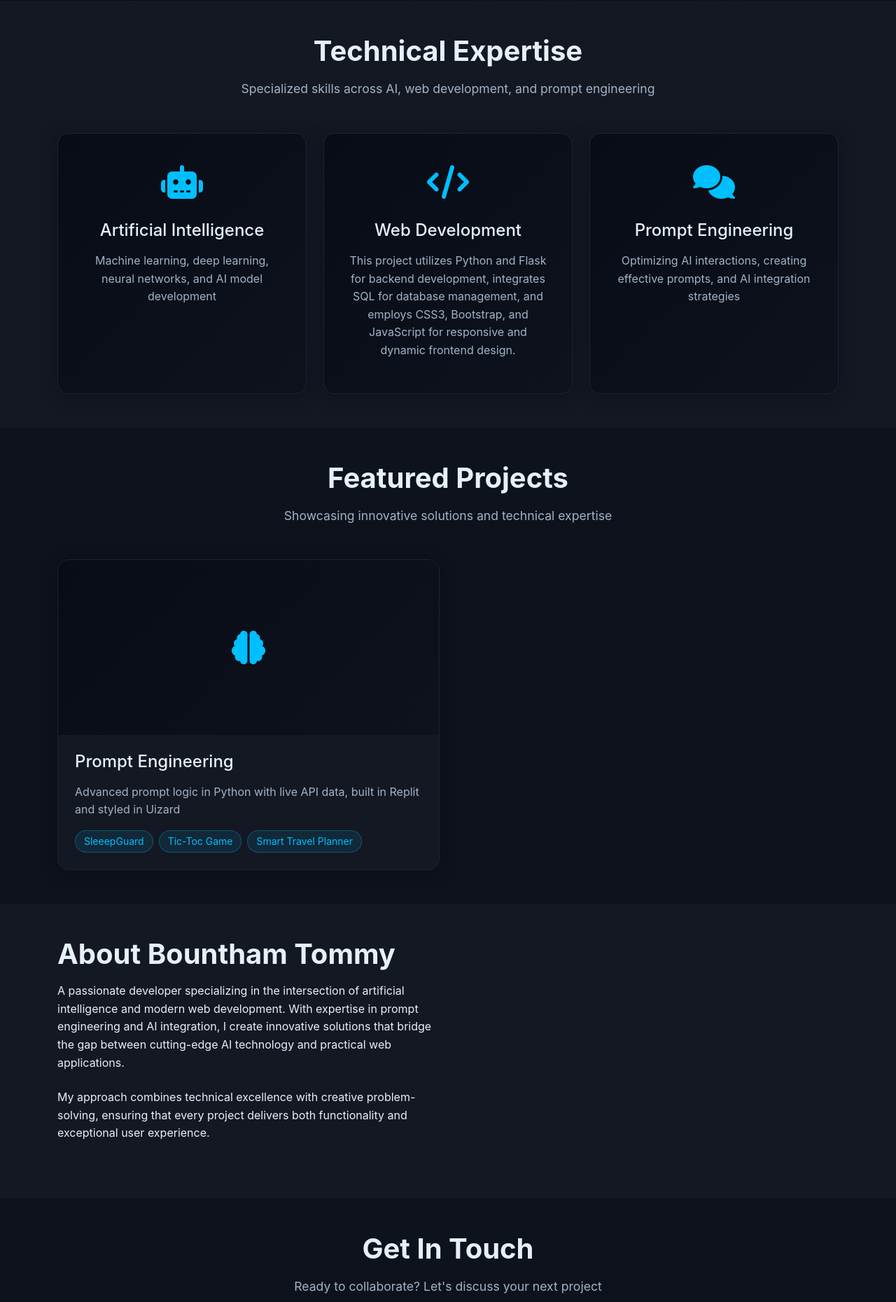
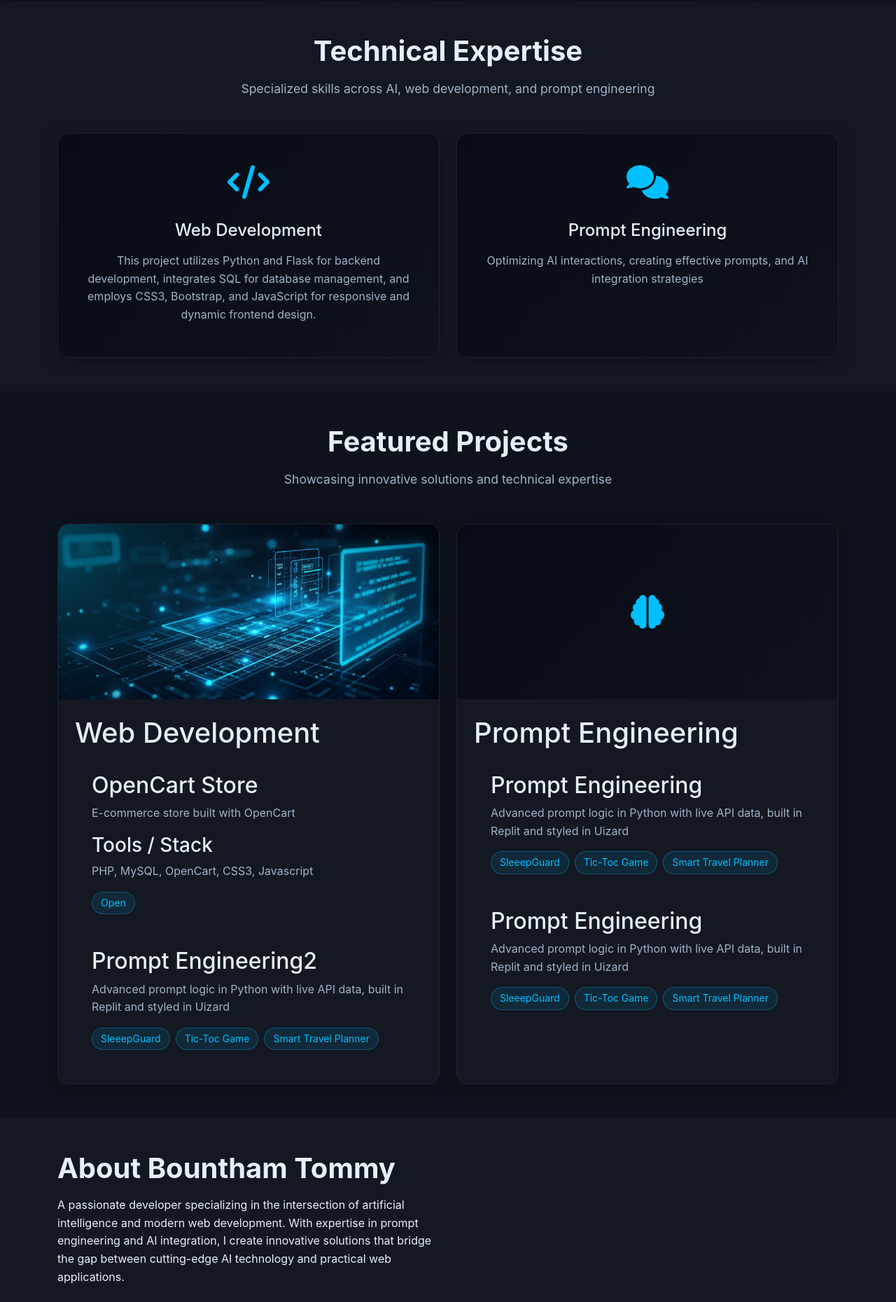
Before and after one commit to tommyvone/Boun-tom, a Python web app: template templates/index.html in a window 1280 px wide. Shown: the part 999-2859 px from the top of the page at 70% size. Run offline with Jinja, Linux system fonts and the light colour scheme; the template is opened without the code that fills it, so the values that code supplies are empty.

Commit message:
Update templates/index.html

```diff
--- a/templates/index.html
+++ b/templates/index.html
@@ -107,16 +107,7 @@
                 </div>
             </div>
             <div class="row g-4">
-                <div class="col-lg-4 col-md-6">
-                    <div class="skill-card h-100">
-                        <div class="skill-icon mb-3">
-                            <i class="fas fa-robot"></i>
-                        </div>
-                        <h4>Artificial Intelligence</h4>
-                        <p>Machine learning, deep learning, neural networks, and AI model development</p>
-                    </div>
-                </div>
-                <div class="col-lg-4 col-md-6">
+                <div class="col-md-6">
                     <div class="skill-card h-100">
                         <div class="skill-icon mb-3">
                             <i class="fas fa-code"></i>
@@ -125,7 +116,7 @@
                         <p>This project utilizes Python and Flask for backend development, integrates SQL for database management, and employs CSS3, Bootstrap, and JavaScript for responsive and dynamic frontend design.</p>
                     </div>
                 </div>
-                <div class="col-lg-4 col-md-6">
+                <div class="col-md-6">
                     <div class="skill-card h-100">
                         <div class="skill-icon mb-3">
                             <i class="fas fa-comments"></i>
@@ -134,6 +125,7 @@
                         <p>Optimizing AI interactions, creating effective prompts, and AI integration strategies</p>
                     </div>
                 </div>
+
             </div>
         </div>
     </section>
@@ -148,24 +140,37 @@
                 </div>
             </div>
             <div class="row g-4">
-             <!--    <div class="col-lg-6">
+                 <div class="col-lg-6">
                     <div class="project-card h-100">
                         <div class="project-image">
                             <img src="static/images/bg.png" alt="Project 1" class="img-fluid">
                         </div>
                         <div class="project-content">
-                            <h4>Web Development</h4><h6>This section is temporarily offline for improvements</h6>
-                            <p>The following project was created to demonstrate skills in AI and front-end development through a responsive portfolio built with HTML, CSS, and JavaScript</p>
+                            <h1>Web Development</h1>
+                            <div class="project-content">
+                            <h2>OpenCart Store</h2>
+                            <p> E-commerce store built with OpenCart</p>
+                            <h3> Tools / Stack </h3>
+                            <p> PHP, MySQL, OpenCart, CSS3, Javascript</p>
                             <div class="project-tech">
-                                <span class="tech-tag"><a class="nav-link" href="https://www.boun-tom.com/shop/index.php/"target="_blank">Opencart</a></span>
-                                <span class="tech-tag">Python/Flask</span>
-                                <span class="tech-tag">SQL</span>
-
+                                <span class="tech-tag"><a class="nav-link" href="https://www.boun-tom.com/shop/index.php/" target="_blank">Open</a></span>
 
                             </div>
                         </div>
+                        <div class="project-content">
+                            <h2>Prompt Engineering2</h2>
+                            <p>Advanced prompt logic in Python with live API data, built in Replit and styled in Uizard</p>
+                            <div class="project-tech">
+                                <span class="tech-tag"><a class="nav-link" href="https://sleep-guard-ai-tommybountham.replit.app/" target="_blank">SleeepGuard</a></span>
+                                <span class="tech-tag"><a class="nav-link" href="https://www.boun-tom.com/Portfolio/VONE-Tic-Toc/" target="_blank">Tic-Toc Game</a></span>
+                                <span class="tech-tag"><a class="nav-link" href="https://smart-travel-planner-tommybountham.replit.app/" target="_blank">Smart Travel Planner</a></span>
+                            </div>
+                        </div>
+
+                        </div>
                     </div>
-                </div> -->
+               </div> <!-- Web Development -->
+
                 <div class="col-lg-6">
                     <div class="project-card h-100">
                         <div class="project-image">
@@ -174,7 +179,9 @@
                             </div>
                         </div>
                         <div class="project-content">
-                            <h4>Prompt Engineering</h4>
+                            <h1>Prompt Engineering</h1>
+                             <div class="project-content">
+                            <h2>Prompt Engineering</h2>
                             <p>Advanced prompt logic in Python with live API data, built in Replit and styled in Uizard</p>
                             <div class="project-tech">
                                 <span class="tech-tag"><a class="nav-link" href="https://sleep-guard-ai-tommybountham.replit.app/" target="_blank">SleeepGuard</a></span>
@@ -182,12 +189,19 @@
                                 <span class="tech-tag"><a class="nav-link" href="https://smart-travel-planner-tommybountham.replit.app/" target="_blank">Smart Travel Planner</a></span>
                             </div>
                         </div>
+                        <div class="project-content">
+                            <h2>Prompt Engineering</h2>
+                            <p>Advanced prompt logic in Python with live API data, built in Replit and styled in Uizard</p>
+                            <div class="project-tech">
+                                <span class="tech-tag"><a class="nav-link" href="https://sleep-guard-ai-tommybountham.replit.app/" target="_blank">SleeepGuard</a></span>
+                                <span class="tech-tag"><a class="nav-link" href="https://www.boun-tom.com/Portfolio/VONE-Tic-Toc/" target="_blank">Tic-Toc Game</a></span>
+                                <span class="tech-tag"><a class="nav-link" href="https://smart-travel-planner-tommybountham.replit.app/" target="_blank">Smart Travel Planner</a></span>
+                            </div>
+                        </div>
+                        </div>
                     </div>
-                </div>
-            </div>
-        </div>
-    </section>
-
+                </div><!-- Prompt Engineering -->
+         </section>
     <!-- About Section -->
     <section id="about" class="py-5">
         <div class="container">
@@ -203,35 +217,9 @@
                         My approach combines technical excellence with creative problem-solving, ensuring that every project
                         delivers both functionality and exceptional user experience.
                     </p>
-                    <div class="about-stats">
-                        <div class="row text-center">
-                            <div class="col-4">
-                                <div class="stat-item">
-                                    <h4 class="text-electric"></h4>
-                                    <p></p>
-                                </div>
-                            </div>
-                            <div class="col-4">
-                                <div class="stat-item">
-                                    <h4 class="text-electric"></h4>
-                                    <p></p>
-                                </div>
 
-                            </div>
-                            <div class="col-4">
-                                <div class="stat-item">
-                                    <h4 class="text-electric"></h4>
-                                    <p></p>
-                                </div>
-                            </div>
-                        </div>
-                    </div>
                 </div>
-                <div class="col-lg-6">
-                    <div class="about-image">
-                        <img src="" alt="" class="img-fluid">
-                    </div>
-                </div>
+
             </div>
         </div>
     </section>
```
